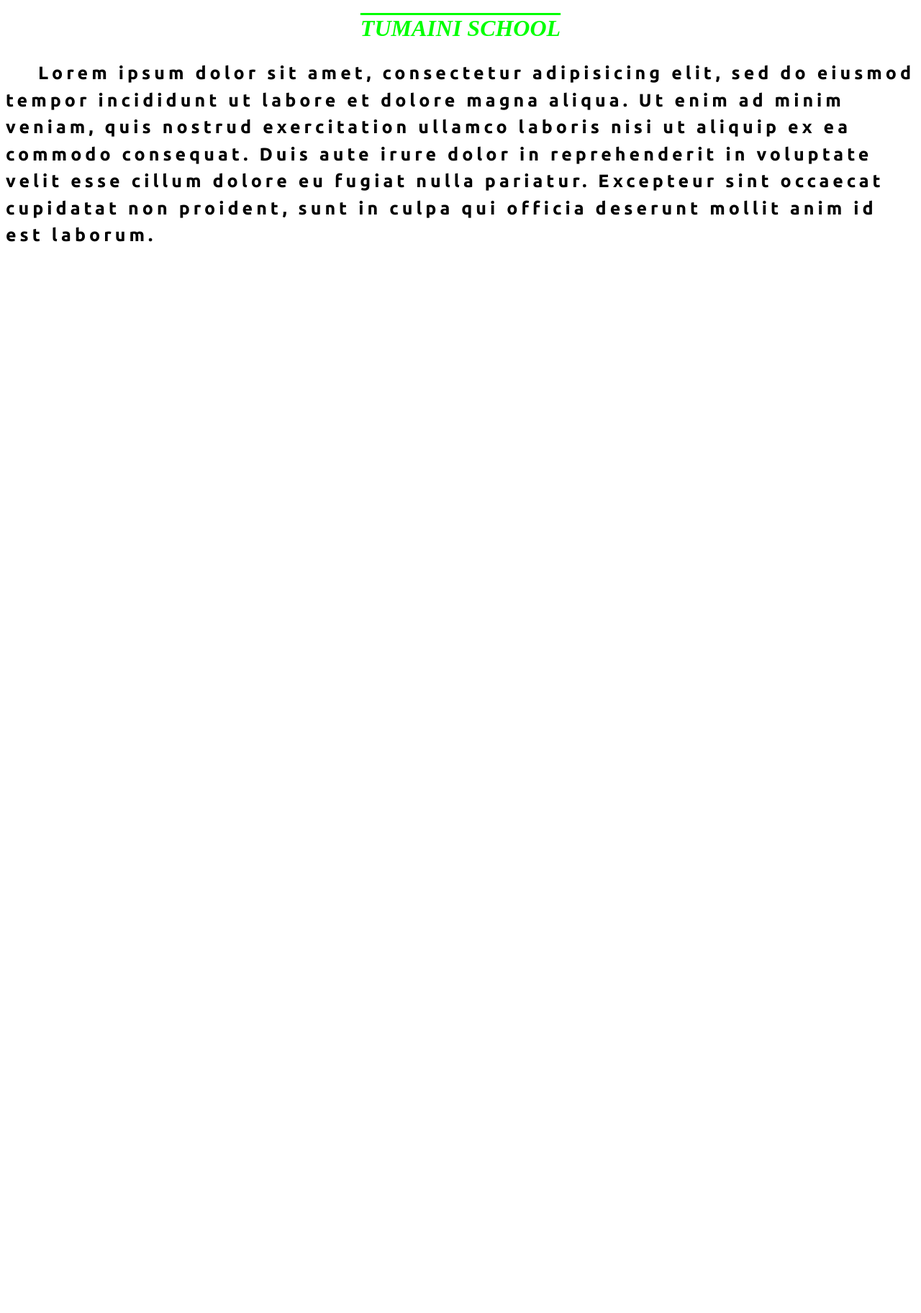
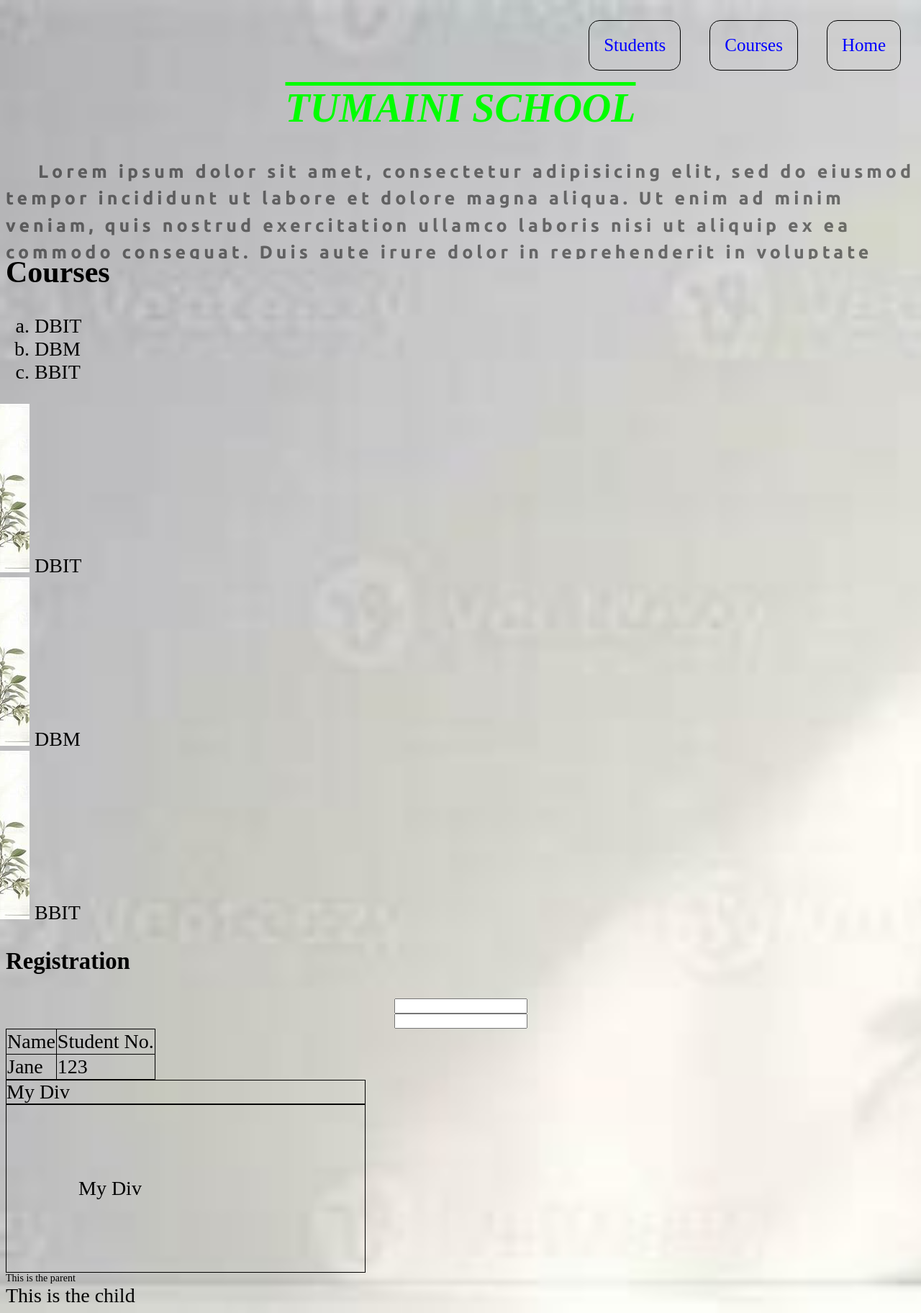
Before and after one commit to LesleyBonyo/WebDevSept2024, a PHP site: page /csspropertiesb.html in a window 1280 px wide. Shown: the whole page at 72% size. Before the commit the page ends 336 px from the top, so only its background shows below. Run offline with PHP 8.4, Linux system fonts and the light colour scheme; some web fonts are replaced.

Commit message:
CSS Properties

```diff
--- a/25-09-2024/csspropertiesb.html
+++ b/25-09-2024/csspropertiesb.html
@@ -7,12 +7,46 @@
 	<link rel="stylesheet" href="stylegroupb.css">
 </head>
 <body>
+	<a href="cssintro.html">Home</a>
+	<a href="cssproperties.html">Courses</a>
+	<a href="#">Students</a>
 	<h1>Tumaini School</h1>
-	<p>Lorem ipsum dolor sit amet, consectetur adipisicing elit, sed do eiusmod
+	<div id="div3"><p>Lorem ipsum dolor sit amet, consectetur adipisicing elit, sed do eiusmod
 	tempor incididunt ut labore et dolore magna aliqua. Ut enim ad minim veniam,
 	quis nostrud exercitation ullamco laboris nisi ut aliquip ex ea commodo
 	consequat. Duis aute irure dolor in reprehenderit in voluptate velit esse
 	cillum dolore eu fugiat nulla pariatur. Excepteur sint occaecat cupidatat non
-	proident, sunt in culpa qui officia deserunt mollit anim id est laborum.</p>
+	proident, sunt in culpa qui officia deserunt mollit anim id est laborum.</p></div>
+	<h2>Courses</h2>
+	<ol>
+		<li>DBIT</li>
+		<li>DBM</li>
+		<li>BBIT</li>
+	</ol>
+	<ul>
+		<li>DBIT</li>
+		<li>DBM</li>
+		<li>BBIT</li>
+	</ul>
+	<h3>Registration</h3>
+	<input type="text" name="">
+	<input type="text" name="">
+	<table>
+		<tr>
+			<td>Name</td>
+			<td>Student No.</td>
+		</tr>
+		<tr>
+			<td>Jane</td>
+			<td>123</td>
+		</tr>
+	</table>
+	<div id="div1">My Div</div>
+	<div id="div2">My Div</div>
+
+	<div id="parent">
+		This is the parent
+		<div id="child">This is the child</div>
+	</div>
 </body>
 </html>
--- a/25-09-2024/stylegroupb.css
+++ b/25-09-2024/stylegroupb.css
@@ -9,6 +9,8 @@ h1 {
 	text-decoration: overline;
 	text-transform: uppercase;
 	font-style: italic;
+	clear: both;
+
 }
 p {
 	text-indent: 45px;
@@ -17,4 +19,102 @@ p {
 	font-family: ubuntu, "Edu AU VIC WA NT Guides", sans-serif;
 	font-size: 25px;
 	font-weight: bold;
+	height: 140px;
+	overflow: scroll;
+	opacity: 0.5;
 }
+#div3 {
+	height: 100px;
+
+}
+/* styling links */
+a {
+	font-size: 25px;
+	text-decoration: none;
+	float: right;
+	/*display: block;*/
+	/* borders
+	border-width: 1px;
+	border-style: solid;
+	border-color: black;*/
+	border: 1px solid black;
+	border-radius: 15px;
+	/* padding
+	padding-top: 20px;
+	padding-left: 20px;
+	padding-bottom: 20px;
+	padding-right: 20px;*/
+	padding: 20px;
+	/* margin */
+	margin: 20px;
+}
+input {
+	display: block;
+	margin: auto;
+}
+/* normal link */
+a:link {
+	color: blue;
+}
+/* visited link */
+a:visited {
+	color: green;
+}
+/* hover over link */
+a:hover {
+	color: white;
+	background-color: rgba(0, 0, 255, 0.5);
+}
+/* when link is clicked */
+a:active {
+	color: red;
+}
+/* backgrounds */
+body {
+	/*background-color: lightblue;*/
+	background-image: url('back.jfif');
+	background-repeat: no-repeat;
+	/*background-position: left;*/
+	background-size: cover;
+}
+/* lists */
+ol {
+	list-style-type: lower-alpha;
+}
+ul {
+	list-style-type: square;
+	list-style-image: url('back.jfif');
+}
+/* borders */
+table, td {
+	border: 1px solid black;
+	border-collapse: collapse;
+}
+tr:hover {
+	background-color: black;
+	color: white;
+}
+
+#div1 {
+	width: 500px;
+	border: 1px solid black;
+}
+#div2{
+	width: 500px;
+	border: 1px solid black;
+	padding: 100px;
+
+}
+*{
+	box-sizing: border-box;
+}
+/* css units */
+#parent {
+	font-size: 0.5rem;
+}
+#child {
+	font-size: 2em;
+}
+html {
+	font-size: 28px;
+}
```
Also changed, not shown: 25-09-2024/cssproperties.html (+35 -2 lines), 25-09-2024/stylegroupa.css (+101 -0 lines), 25-09-2024/back.jfif (added).
